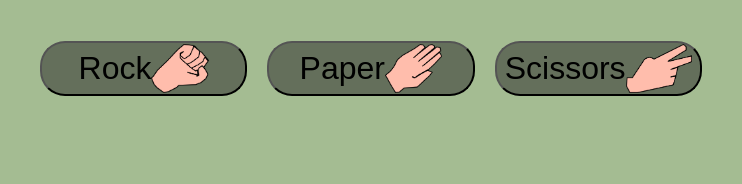
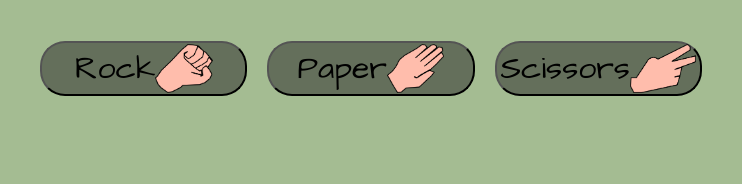
Before and after one commit to JeikuDevvv/Full-JS-RPS, a plain HTML site: page index.html in a window 1280 px wide. Shown: the part 542-726 px from the top of the page, 269-1011 px from the left. Drawn offline with Linux system fonts and the light colour scheme; a web font is replaced by a local one.

Commit message:
small changes

```diff
--- a/src/styles.css
+++ b/src/styles.css
@@ -1,5 +1,6 @@
 @import url("https://fonts.googleapis.com/css2?family=Poppins:ital,wght@0,100;0,200;0,300;0,400;0,500;0,600;0,700;0,800;0,900;1,100;1,200;1,300;1,400;1,500;1,600;1,700;1,800;1,900&display=swap");
 @import url("https://fonts.googleapis.com/css2?family=Architects+Daughter&family=Dekko&display=swap");
+
 #main {
     display: flex;
     justify-content: center;
--- a/src/styles/jscss/buttonCSS.js
+++ b/src/styles/jscss/buttonCSS.js
@@ -12,6 +12,7 @@ const buttonCSS = {
         transition: "all 0.3s",
         whiteSpace: "normal",
         cursor: "pointer",
+        fontFamily: '"Architects Daughter", cursive',
     },
     choicesButtonIcon: {
         height: "100%",
--- a/src/styles/jscss/webformatCSS.js
+++ b/src/styles/jscss/webformatCSS.js
@@ -9,13 +9,11 @@ const webformatCSS = {
         padding: "0",
         margin: "0",
         boxSizing: "border-box",
-        fontFamily: '"Architects Daughter", cursive',
     },
     "*::after": {
         padding: "0",
         margin: "0",
         boxSizing: "border-box",
-        fontFamily: '"Architects Daughter", cursive',
     },
 };
 
```
